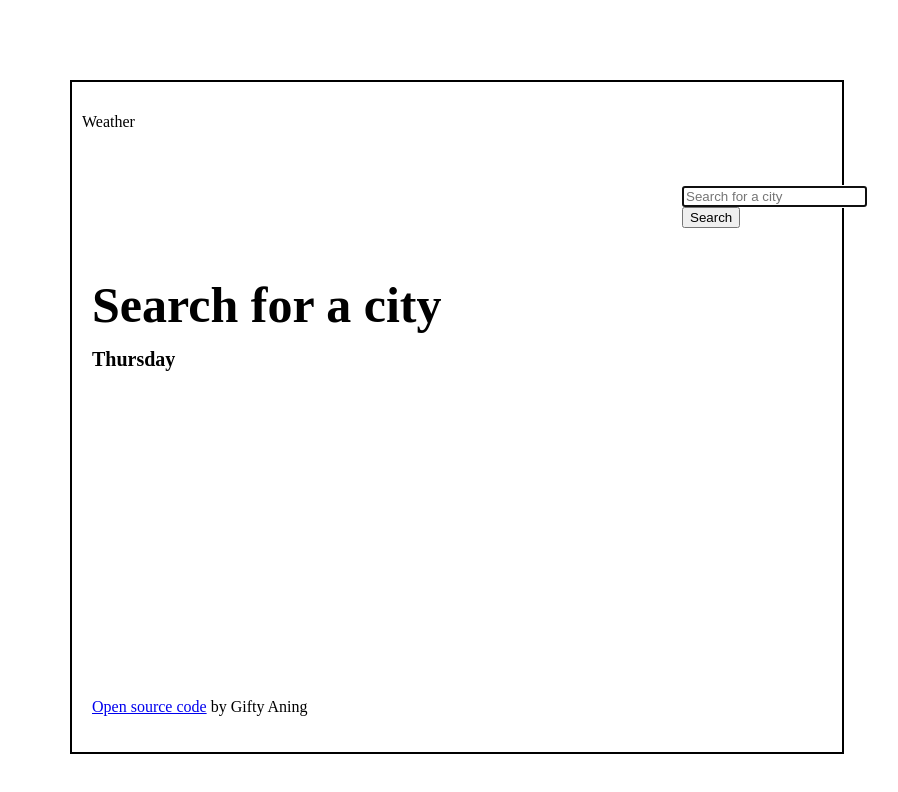
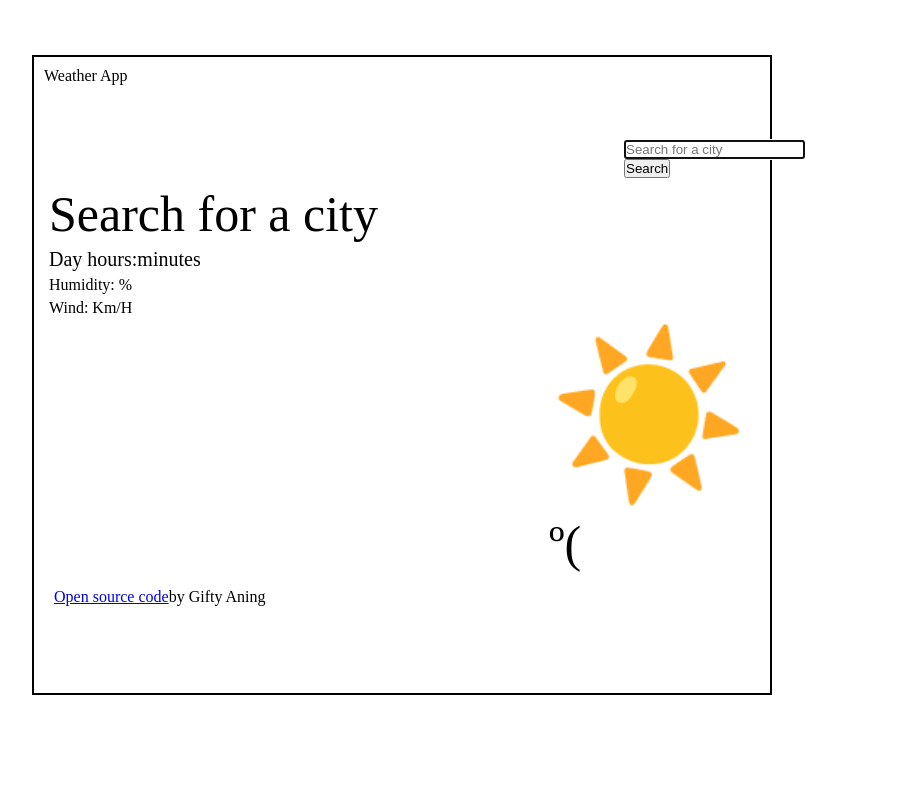
Before and after one commit to Giftyaning/Weather-App, a plain HTML site: page index.html in a window 1280 px wide. Shown: the whole page, without its empty margins (238-1136 px from the left). Drawn offline with nearby package versions, Linux system fonts and the light colour scheme; no server answers.

Commit message:
Updated Html, Css  and JavaScript

```diff
--- a/index.html
+++ b/index.html
@@ -17,10 +17,9 @@
     <body>
 
         <main>
-
             <div class="container">
 
-                <h4>Weather</h4>
+<h4>Weather App</h4>
 
 <form id="search-form">
 
@@ -42,34 +41,51 @@
 
 </form>
 
-                <div class="location">
+<div class="info">
 
-                    <div class="place">
+<ul>
 
-                        <h1 class="" id="city-name">Search for a city</h1>
+<li class="city" id="city-name">
 
-                        <h3></h3>
-                    </div>
+Search for a city
 
-                </div>
+</li>
 
-                <div class="time" >
+<li class="day" id="date">
 
-                    <div class="" id="set-time"></div>
+Day <span class="time" id="set-time">hours:minutes</span>
 
-                    <span class="" id="set-clock"></span>
+</li>
 
-                </div>
+<li class="humidity">
+
+Humidity: <span id="humid"></span>%
+
+</li>
+
+<li class="wind">
+
+Wind: <span id="speed"></span>Km/H
+
+</li>
+
+</ul>
 
 <div class="weather">
 
-                    <p class="weather-icon"></p>
+<ul>
 
-                    <h1 id="temperature"></h1>
+<li class="weather-icon">
+
+☀️
+
+</li>
+
+<li class="temp" id="temperature">º(</li>
+
+</ul>
 
 </div>
-
-
 
 <footer>
 
@@ -81,6 +97,8 @@
 
 </div>
 
+</div>
+
         </main>
 
         <script src="src/index.js"></script>
--- a/src/index.js
+++ b/src/index.js
@@ -1,144 +1,27 @@
-//function to give the current time and date.
+function displayTemperature(response) {
 
-let now = new Date();
+console.log(response.data);
 
-    let time = document.querySelector("#set-time");
+let temperatureElement = document.querySelector("#temperature");
 
-    let current = document.querySelector("h3");
+let cityElement = document.querySelector("#city-name");
 
-    let date = now.getDate();
+let humidityElement = document.querySelector("#humid");
 
-    let year = now.getFullYear();
+let windElement = document.querySelector("#speed");
 
-    let hour = now.getHours();
+temperatureElement.innerHTML = Math.round(response.data.main.temp);
 
-    if (hour < 10) {
+cityElement.innerHTML = response.data.name;
 
-    hour = `0${hour}`;
+humidityElement.innerHTML = response.data.main.humidity;
 
-    }
-
-    let minutes = now.getMinutes();
-
-    if (minutes < 10) {
-
-    minutes = `0${minutes}`;
-
-    }
-
-let days = ["Sunday", "Monday", "Tuesday", "Wednesday", "Thursday", "Friday", "Saturday"];
-
-    let day = days[now.getDay()];
-
-let months = ["Jan", "Feb", "Mar", "Apr", "May", "Jun", "Jul", "Aug", "Sep", "Oct", "Nov", "Dec"];
-
-    let month = months[now.getMonth()];
-
-    current.innerHTML = `${day}`;
-
-//Function to show current temperature.
-
-const weatherIcons = {
-  "Clear": "☀️",
-  "Clouds": "☁️",
-  "Rain": "🌧️",
-  "Drizzle": "🌦️",
-  "Thunderstorm": "⛈️",
-  "Snow": "❄️",
-  "Mist": "🌫️",
-};
-
-function showTemperature(response) {
-
-    let temperature = Math.round(response.data.main.temp);
-
-    let temperatureElement = document.querySelector("#temperature");
-
-    temperatureElement.innerHTML = `${temperature}ºC`;
-
-
-
-    let weatherCondition = response.data.weather[0].main;
-    let weatherIconElement = document.querySelector(".weather-icon");
-    weatherIconElement.innerHTML = weatherIcons[weatherCondition] || "❓";
-}
-
-//Function to get the weather data for a specific city.
-
-function getWeather(cityName) {
-
-    let apiUrl = `https://api.openweathermap.org/data/2.5/weather?q=${cityName}&appid=3980a7c8f2a782241a093131b099f993&units=metric`;
-
-    axios.get(apiUrl).then(showTemperature);
+windElement.innerHTML = Math.round(response.data.wind.speed);
 
 }
 
-//Function for search event.
+let apiKey = "f42a88be335e928af3463b3b12ed0e27"
 
-function search(event) {
+let apiUrl = "https://api.openweathermap.org/data/2.5/weather?q=London&appid=f42a88be335e928af3463b3b12ed0e27&units=metric`"
 
-    event.preventDefault();
-
-    let searchInput = document.querySelector("#search-text-input");
-
-    let h1 = document.querySelector("#city-name");
-
-    h1.innerHTML = `${searchInput.value}`;
-
-    let cityName = searchInput.value;
-
-    getWeather(cityName);
-
-    getCurrentTime(cityName);
-
-    searchInput.value = "";
-
-}
-
-let form = document.querySelector("#search-form")
-
-    form.addEventListener("submit", search);
-
-    // Function to handle the page load event
-
-    function onPageLoad() {
-
-    updateDateTime();
-
-    setInterval(updateDateTime, 1000); // Update date and time every second
-
-}
-
-window.addEventListener("load", onPageLoad);
-
-    function getCurrentTime(cityName) {
-
-    let apiUrl = `http://worldtimeapi.org/api/timezone/Europe/${cityName}`;
-
-    axios.get(apiUrl).then(showCurrentTime).catch(handleError);
-
-}
-
-//To get current time
-
-function showCurrentTime(response) {
-
-    let currentTimeElement = document.querySelector("#set-clock");
-
-    let currentDateTime = new Date(response.data.datetime);
-
-    let hour = currentDateTime.getHours().toString().padStart(2, "0");
-
-    let minutes = currentDateTime.getMinutes().toString().padStart(2, "0");
-
-    currentTimeElement.textContent = `${hour}:${minutes}`;
-
-}
-
-//To handle errors if necessary
-
-function handleError(error) {
-
-    console.log(error);
-
-}
+axios.get(apiUrl).then(displayTemperature);
--- a/src/style.css
+++ b/src/style.css
@@ -1,31 +1,26 @@
-c* {
+* {
     margin: 0;
     padding: 0;
+    box-sizing: border-box;
 }
 
 .container {
 
-    margin: 80px 300px;
+    display: flex;
+
+    flex-direction: column;
+
+    margin: 55px 270px;
 
     padding: 10px;
 
     border: 2px solid black;
 
-    width: 750px;
+    max-width: 750px;
 
-    height: 650px;
+    height: 40em;
 
-}
-
-button {
-
-    margin: 5px;
-
-    padding: 10px;
-
-    border: 2px solid black;
-
-    margin-left: 10px;
+    font-family: "PT Serif", serif;
 
 }
 
@@ -39,7 +34,7 @@ form {
 
     margin: 55px;
 
-    margin-left: 600px;
+    margin-left: 580px;
 
     border-radius: 10px;
 
@@ -47,35 +42,31 @@ form {
 
 }
 
-.place {
+.info {
 
-    margin: 10px;
-
-    margin-top: 50px;
+    margin-top: -50px;
 
 }
 
-h1 {
+li {
 
-    font-family: "PT Serif", serif;
+    margin: 5px;
+
+    list-style: none;
+
+}
+
+li.city {
 
     font-size: 50px;
 
+    font: bold;
+
 }
 
-h3 {
-
-    font-family: "PT Serif", serif;
+li.day {
 
     font-size: 20px;
-
-    font-weight: bold;
-
-    margin-bottom: 0;
-
-    margin-top: -20px;
-
-
 
 }
 
@@ -83,7 +74,7 @@ h3 {
 
     display: block;
 
-    margin-top: -90px;
+    margin-top: 0.5px;
 
     margin-left: 500px;
 
@@ -91,56 +82,28 @@ h3 {
 
 .weather-icon {
 
-    margin-left: 10px;
-
-    font-size: 8em;
-
-    margin-top: 50px;
-
-    margin-bottom: 0;
+    font-size: 10em;
 
 }
 
-h1.temperature {
+.temp {
 
-    margin-left: 100px;
+    font-size: 50px;
 
-    padding: 20px;
-
-    margin: 5px;
-
-    margin-top: 0px;
-
-}
-
-.time {
-
-    /*margin-top: -65px;*/
-
-    font-size: 30px;
-
-    padding: 5px;
-
-    margin-left: 7px;
-
-    margin-bottom: 0;
-
-}
-
-.clock {
-
-    margin: 700px;
-
-    margin-top: -50px;
+    font: bold;
 
 }
 
 footer {
 
-    position: fixed;
+    display: flex;
 
-    top: 43em;
+    align-content: flex-start;
+
+    align-items: center;
 
     padding: 10px;
 
+    margin-top: auto;
+
 }
```
Lines whose indentation alone changed are shown as unchanged.
